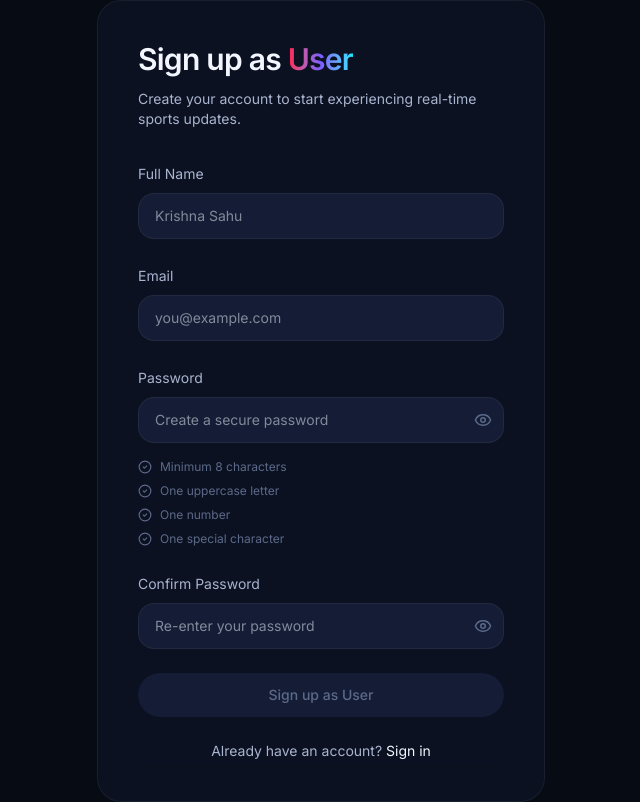
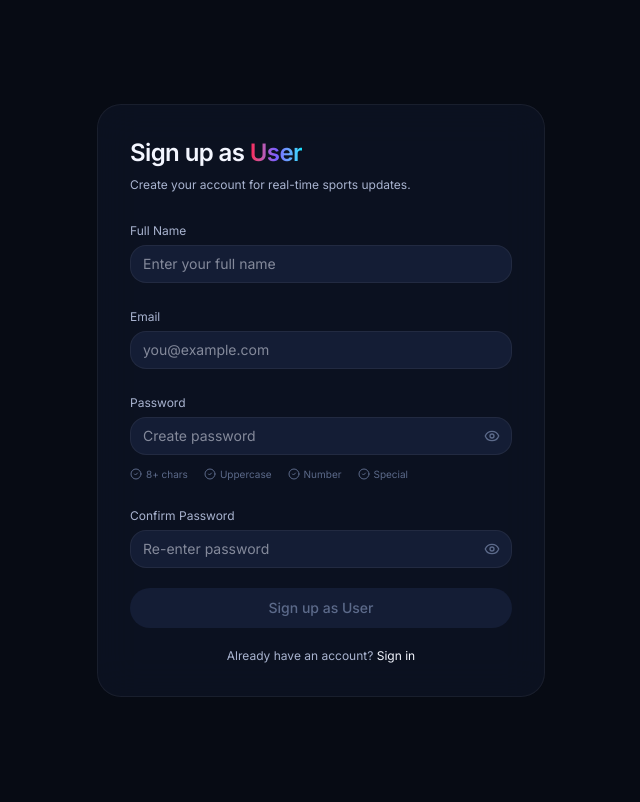
Before and after one commit to krishnasahu22032003/Scoreva, a Next.js app in the folder frontend/: page /user/signup in a window 1280 px wide. Shown: the top 802 px of the page, without its empty margins (319-959 px from the left). Built offline with nearby package versions, Linux system fonts and the light colour scheme.

Commit message:
Usersignup function done

```diff
--- a/frontend/app/user/signup/page.tsx
+++ b/frontend/app/user/signup/page.tsx
@@ -6,6 +6,8 @@ import { Eye, EyeOff, CheckCircle2 } from "lucide-react";
 import Link from "next/link";
 
 export default function SignupPage() {
+  const [email , setEmail] = useState("");
+  const [username , setUsername] = useState("");
   const [showPassword, setShowPassword] = useState(false);
   const [showConfirm, setShowConfirm] = useState(false);
   const [password, setPassword] = useState("");
@@ -27,44 +29,54 @@ export default function SignupPage() {
   const allValid = passwordValid && passwordsMatch;
 
   return (
-    <div className="min-h-screen flex items-center justify-center px-6 bg-[var(--background)]">
+    <div className="min-h-screen flex items-center justify-center px-4 bg-background">
       <motion.div
-        initial={{ opacity: 0, y: 20 }}
+        initial={{ opacity: 0, y: 16 }}
         animate={{ opacity: 1, y: 0 }}
-        transition={{ duration: 0.6, ease: [0.22, 1, 0.36, 1] }}
+        transition={{ duration: 0.5 }}
         className="w-full max-w-md"
       >
-        <div className="glass p-10">
+        <div className="glass p-8">
 
-          <h1 className="text-2xl sm:text-3xl font-semibold font-[var(--font-heading)] tracking-tight">
+          <h1 className="text-2xl font-semibold font-[var(--font-heading)] tracking-tight">
             Sign up as{" "}
             <span className="bg-gradient-to-r from-[var(--crimson)] via-[var(--violet)] to-[var(--cyan)] bg-clip-text text-transparent">
               User
             </span>
           </h1>
 
-          <p className="mt-3 text-sm text-[var(--text-secondary)]">
-            Create your account to start experiencing real-time sports updates.
+          <p className="mt-2 text-xs text-[var(--text-secondary)]">
+            Create your account for real-time sports updates.
           </p>
 
-          <form className="mt-8 space-y-6">
+          <form className="mt-6 space-y-5">
 
-            <InputField label="Full Name" placeholder="Krishna Sahu" />
+            <InputField
+              onChange={(e)=> setUsername(e.target.value)}
+              label="Full Name"
+              placeholder="Enter your full name"
+            />
 
-            <InputField label="Email" type="email" placeholder="you@example.com" />
+            <InputField
+            onChange={(e)=> setEmail(e.target.value)}
+              label="Email"
+              type="email"
+              placeholder="you@example.com"
+            />
 
+            {/* PASSWORD */}
             <div>
-              <label className="text-sm text-[var(--text-secondary)]">
+              <label className="text-xs text-[var(--text-secondary)]">
                 Password
               </label>
 
-              <div className="relative mt-2">
+              <div className="relative mt-1">
                 <input
                   type={showPassword ? "text" : "password"}
                   value={password}
                   onChange={(e) => setPassword(e.target.value)}
-                  className="w-full rounded-lg bg-[var(--surface-elevated)] border border-[var(--border-subtle)] px-4 py-3 pr-12 text-sm focus:outline-none focus:border-[var(--violet)] transition-colors"
-                  placeholder="Create a secure password"
+                  className="w-full rounded-lg bg-[var(--surface-elevated)] border border-[var(--border-subtle)] px-3 py-2 pr-10 text-sm focus:outline-none focus:border-[var(--violet)] transition-colors"
+                  placeholder="Create password"
                 />
 
                 <button
@@ -72,36 +84,38 @@ export default function SignupPage() {
                   onClick={() => setShowPassword(!showPassword)}
                   className="absolute right-3 top-1/2 -translate-y-1/2 text-[var(--text-muted)] hover:text-[var(--foreground)] transition-colors"
                 >
-                  {showPassword ? <EyeOff size={18} /> : <Eye size={18} />}
+                  {showPassword ? <EyeOff size={16} /> : <Eye size={16} />}
                 </button>
               </div>
 
-              <div className="mt-4 space-y-2">
-                <PasswordRule label="Minimum 8 characters" valid={rules.length} />
-                <PasswordRule label="One uppercase letter" valid={rules.uppercase} />
-                <PasswordRule label="One number" valid={rules.number} />
-                <PasswordRule label="One special character" valid={rules.special} />
+              {/* INLINE RULES */}
+              <div className="mt-3 flex flex-wrap gap-x-4 gap-y-1">
+                <PasswordRule label="8+ chars" valid={rules.length} />
+                <PasswordRule label="Uppercase" valid={rules.uppercase} />
+                <PasswordRule label="Number" valid={rules.number} />
+                <PasswordRule label="Special" valid={rules.special} />
               </div>
             </div>
 
+            {/* CONFIRM PASSWORD */}
             <div>
-              <label className="text-sm text-[var(--text-secondary)]">
+              <label className="text-xs text-[var(--text-secondary)]">
                 Confirm Password
               </label>
 
-              <div className="relative mt-2">
+              <div className="relative mt-1">
                 <input
                   type={showConfirm ? "text" : "password"}
                   value={confirmPassword}
                   onChange={(e) => setConfirmPassword(e.target.value)}
-                  className={`w-full rounded-lg bg-[var(--surface-elevated)] border px-4 py-3 pr-12 text-sm focus:outline-none transition-colors ${
+                  className={`w-full rounded-lg bg-[var(--surface-elevated)] border px-3 py-2 pr-10 text-sm focus:outline-none transition-colors ${
                     confirmPassword.length === 0
                       ? "border-[var(--border-subtle)]"
                       : passwordsMatch
                       ? "border-[var(--live)]"
                       : "border-[var(--error)]"
                   }`}
-                  placeholder="Re-enter your password"
+                  placeholder="Re-enter password"
                 />
 
                 <button
@@ -109,12 +123,12 @@ export default function SignupPage() {
                   onClick={() => setShowConfirm(!showConfirm)}
                   className="absolute right-3 top-1/2 -translate-y-1/2 text-[var(--text-muted)] hover:text-[var(--foreground)] transition-colors"
                 >
-                  {showConfirm ? <EyeOff size={18} /> : <Eye size={18} />}
+                  {showConfirm ? <EyeOff size={16} /> : <Eye size={16} />}
                 </button>
               </div>
 
               {confirmPassword.length > 0 && !passwordsMatch && (
-                <p className="mt-2 text-xs text-[var(--error)]">
+                <p className="mt-1 text-xs text-[var(--error)]">
                   Passwords do not match
                 </p>
               )}
@@ -123,9 +137,9 @@ export default function SignupPage() {
             <button
               type="submit"
               disabled={!allValid}
-              className={`w-full rounded-xl py-3 text-sm font-medium transition-all duration-300 ${
+              className={`w-full rounded-xl py-2.5 text-sm font-medium transition-all duration-300 cursor-pointer ${
                 allValid
-                  ? "bg-[var(--live)] text-[#042017] shadow-[0_6px_18px_rgba(0,255,148,0.18)] hover:-translate-y-[2px] hover:shadow-[0_10px_24px_rgba(0,255,148,0.28)]"
+                  ? "bg-[var(--live)] text-[#042017] hover:-translate-y-[1px] hover:shadow-[0_6px_16px_rgba(0,255,148,0.25)]"
                   : "bg-[var(--surface-elevated)] text-[var(--text-muted)] cursor-not-allowed"
               }`}
             >
@@ -134,11 +148,11 @@ export default function SignupPage() {
 
           </form>
 
-          <p className="mt-6 text-sm text-center text-[var(--text-secondary)]">
+          <p className="mt-5 text-xs text-center text-[var(--text-secondary)]">
             Already have an account?{" "}
             <Link
               href="/login"
-              className="text-[var(--foreground)] hover:text-[var(--violet)] transition-colors duration-300"
+              className="text-[var(--foreground)] hover:text-[var(--violet)] transition-colors"
             >
               Sign in
             </Link>
@@ -154,20 +168,23 @@ function InputField({
   label,
   type = "text",
   placeholder,
+  onChange
 }: {
   label: string;
   type?: string;
   placeholder: string;
+  onChange:(e: React.ChangeEvent<HTMLInputElement>) => void;
 }) {
   return (
     <div>
-      <label className="text-sm text-[var(--text-secondary)]">
+      <label className="text-xs text-[var(--text-secondary)]">
         {label}
       </label>
       <input
-        type={type}
-        className="mt-2 w-full rounded-lg bg-[var(--surface-elevated)] border border-[var(--border-subtle)] px-4 py-3 text-sm focus:outline-none focus:border-[var(--violet)] transition-colors"
-        placeholder={placeholder}
+
+      type={type}
+      className="mt-1 w-full rounded-lg bg-[var(--surface-elevated)] border border-[var(--border-subtle)] px-3 py-2 text-sm focus:outline-none focus:border-[var(--violet)] transition-colors"
+      placeholder={placeholder}
       />
     </div>
   );
@@ -181,9 +198,9 @@ function PasswordRule({
   valid: boolean;
 }) {
   return (
-    <div className="flex items-center gap-2 text-xs">
+    <div className="flex items-center gap-1 text-[10px]">
       <CheckCircle2
-        size={14}
+        size={12}
         className={valid ? "text-[var(--live)]" : "text-[var(--text-muted)]"}
       />
       <span
--- /dev/null
+++ b/frontend/lib/ENV.ts
@@ -0,0 +1,7 @@
+import "dotenv/config";
+
+export const ENV = {
+
+USER_SIGNUP:process.env.NEXT_PUBLIC_BACKEND_USER_SIGNUP,
+
+}
--- /dev/null
+++ b/frontend/lib/userSignup.ts
@@ -0,0 +1,40 @@
+import axios, { AxiosError } from "axios";
+import { ENV } from "./ENV";
+
+interface SignupPayload {
+    username: string;
+    email: string;
+    password: string;
+}
+
+interface SignupResponse {
+    message: string;
+    user: {
+        id: string;
+        username: string;
+        email: string;
+        role: string
+    };
+}
+
+export async function UserSignup(
+    data: SignupPayload
+): Promise<SignupResponse> {
+    try {
+        const response = await axios.post<SignupResponse>(
+            ENV.USER_SIGNUP as string,
+            data,
+            { withCredentials: true }
+        );
+
+        return response.data;
+    } catch (error) {
+        if (error instanceof AxiosError) {
+            const message =
+                error.response?.data?.message || "Signup failed";
+            throw new Error(message);
+        }
+
+        throw new Error("Something went wrong");
+    }
+}
--- a/frontend/package.json
+++ b/frontend/package.json
@@ -9,7 +9,9 @@
     "lint": "eslint"
   },
   "dependencies": {
+    "axios": "^1.13.6",
     "clsx": "^2.1.1",
+    "dotenv": "^17.3.1",
     "framer-motion": "^12.34.3",
     "lucide-react": "^0.575.0",
     "next": "16.1.6",
```
Also changed, not shown: 1 other file (tests, documents, lock files or other folders).
